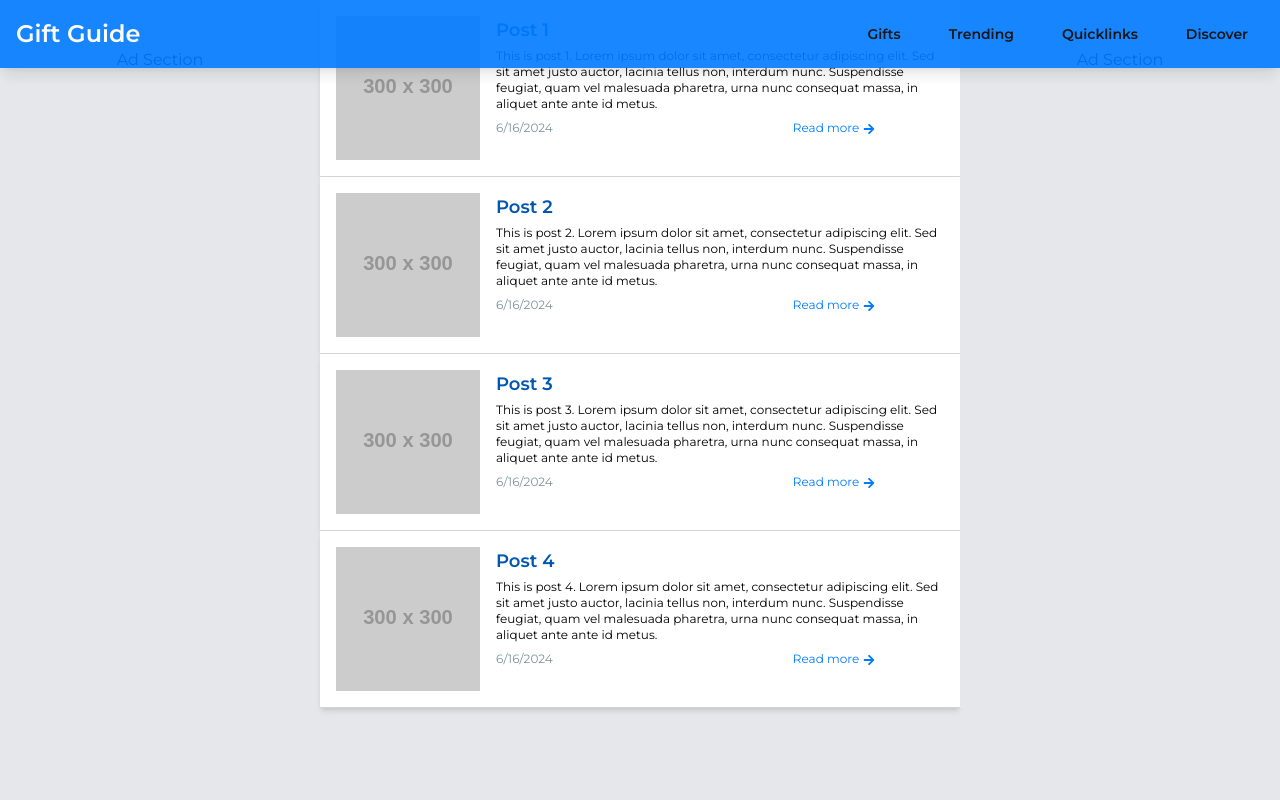
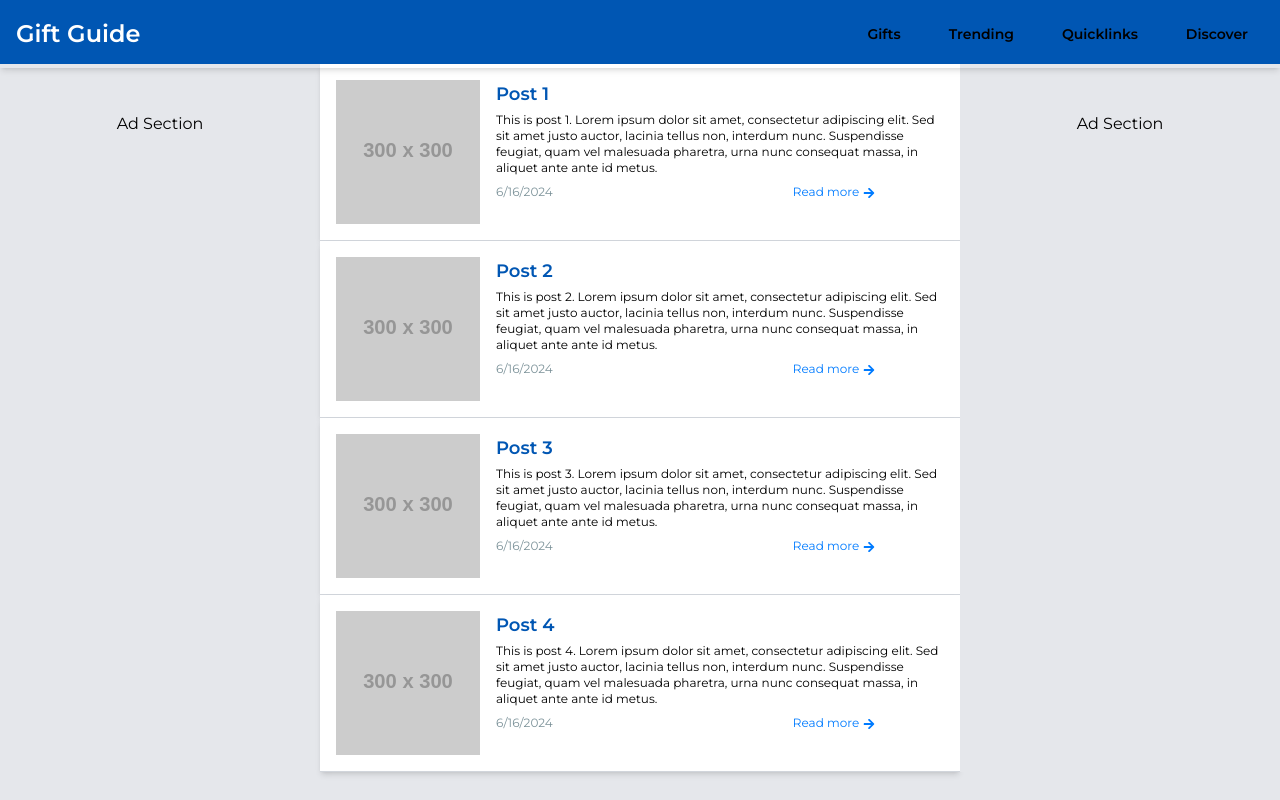
Before and after one commit to edm1001/gift-guru, a React (Vite) app in the folder frontend/: page / in a window 1280 px wide. Shown: the top 800 px of the page. Built offline with nearby package versions, Linux system fonts and the light colour scheme.

Commit message:
edit styles

```diff
--- a/frontend/src/components/Navbar.jsx
+++ b/frontend/src/components/Navbar.jsx
@@ -9,7 +9,7 @@ function Navbar() {
     setIsOpen(!isOpen);
   };
   return (
-    <div className="fixed bg-blue top-0 left-0 right-0  p-4 z-50 shadow-lg opacity-90">
+    <div className="fixed top-0 left-0 right-0  p-4 z-50 shadow-md">
       <div className="flex justify-between items-center">
         <div className="text-white font-bold text-2xl"><Link to="/">Gift Guide</Link></div>
         <div className="sm:hidden">
--- a/frontend/src/db/Shop/Categories.json
+++ b/frontend/src/db/Shop/Categories.json
@@ -127,7 +127,7 @@
                     "name": "Pet Owners",
                     "products": [
                         {
-                            "id": 107,
+                            "id": 108,
                             "name": "Dog Leash",
                             "description": "A strong and durable dog leash for your pet.",
                             "price": 19.99,
--- a/frontend/src/index.css
+++ b/frontend/src/index.css
@@ -2,6 +2,10 @@
 @tailwind components;
 @tailwind utilities;
 
+body {
+    background-color: #0056b3
+}
+
 .item-categories {
     color: black;
 }
--- a/frontend/src/pages/Home.jsx
+++ b/frontend/src/pages/Home.jsx
@@ -5,7 +5,7 @@ import { About } from "../components/About";
 function Home() {
   return (
     <>
-      <section className="bg-gray-200 min-h-screen pb-8">
+      <section className="bg-gray-200 min-h-screen pb-8 mt-16">
         <div className="w-full grid grid-cols-1 sm:grid-cols-4 text-center ">
           <div className="col-span-1 bg-gray-200 p-12">Ad Section</div>
 
--- a/frontend/src/pages/ShopPage.jsx
+++ b/frontend/src/pages/ShopPage.jsx
@@ -77,6 +77,7 @@ const ShopPage = () => {
         </div>
       </div>
       <div className="text-center p-8 mb-2 bg-gray-200">Ad Section</div>
+
       {/* Category menu  */}
       <div className="category-menu space-y-4 flex justify-center ">
         <div className="flex flex-wrap justify-center space-x-4 ">
@@ -115,32 +116,35 @@ const ShopPage = () => {
               )}
             </div>
           ))}
+            <div className="w-full">
+              <h4 className=" p-4 text-center text-white">Showing {filteredProducts.length} Gifts !</h4>
+            </div>
         </div>
       </div>
       {/* TODO: create filter component for the products*/}
 
       {/* Item Card */}
-      <div className="grid grid-cols-3 md:grid-cols-4 lg:grid-cols-5 gap-1 hover:cursor-pointer p-8">
+      <div className="grid grid-cols-3 md:grid-cols-4 lg:grid-cols-5 gap-2 hover:cursor-pointer p-2">
         {filteredProducts.map((product) => (
           // FIXME: this links product data to product details page
-          <div key={product.id}  className="hover:scale-105 hover:bg-darkblue hover:text-white active:bg-blue">
+          <div key={product.id}  className=" hover:scale-105 hover:bg-darkblue hover:text-white active:bg-blue">
           <Link to={`/shop/${product.id}`}>
               <img
                 src={product.image}
                 alt={product.name}
-                className="w-full h-36 object-cover rounded bg-gray-300"
+                className="w-auto h-auto object-cover rounded bg-gray-300"
               />
               <div className="grid grid-cols-1 md:grid-cols-4 rounded-b-lg">
                 <div className="md:col-span-3 col-span-full text-center md:text-start text-center z-0">
-                  <h4 className="text-xs md:text-sm font-bold mb-1">
+                  <h4 className="text-xs md:text-sm font-bold">
                     {product.name}
                   </h4>
-                  <p className="text-xxs md:text-xs font-bold mb-1 text-lightblue">
+                  <p className="text-xxs md:text-xs font-bold text-lightblue">
                     By: {product.company}
                   </p>
                 </div>
-                <div className="md:col-span-1 col-span-full flex items-center justify-end p-2">
-                  <p className="text-blue-500 text-xs md:text-sm font-bold bg-blue text-lightblue rounded p-1 active:bg-blue ">
+                <div className="md:col-span-1 col-span-full flex items-center justify-end">
+                  <p className="text-xs md:text-sm font-bold bg-blue text-lightblue rounded p-1 active:bg-blue ">
                     ${product.price}
                   </p>
                 </div>
```
